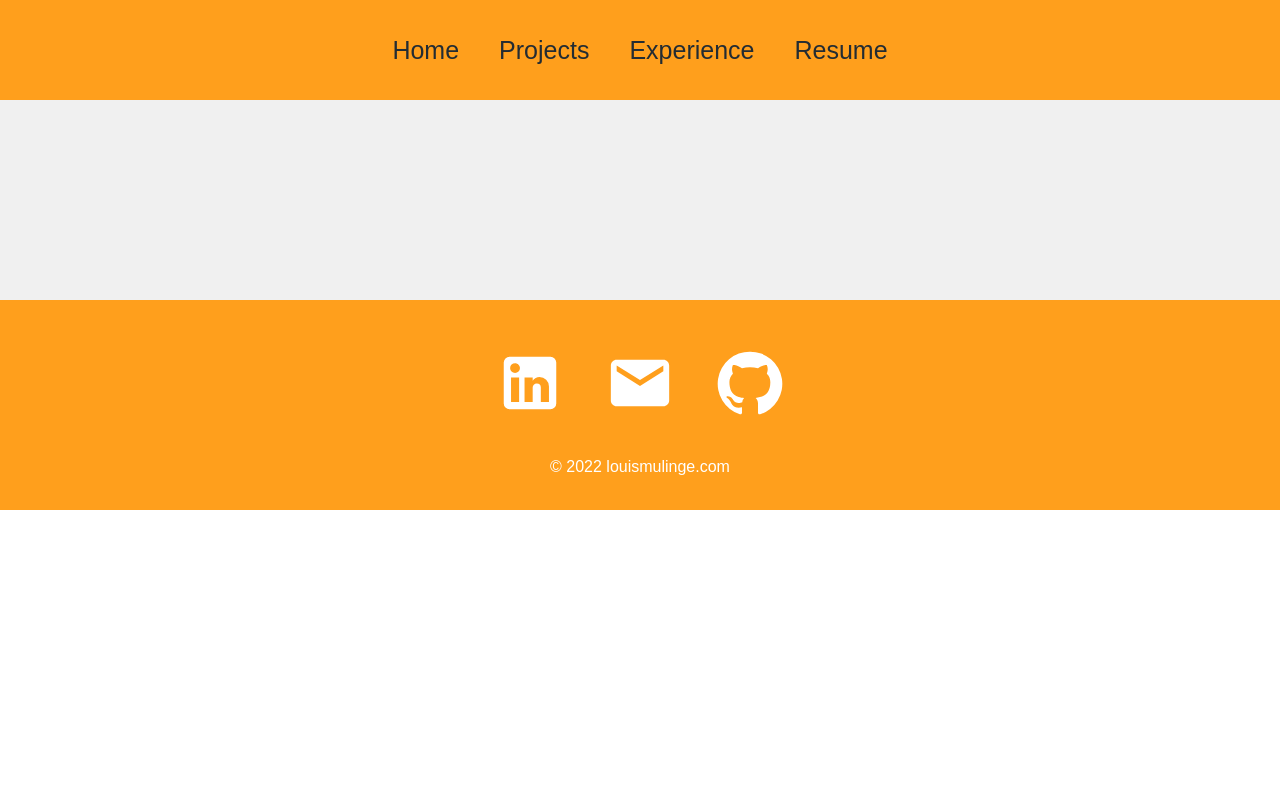
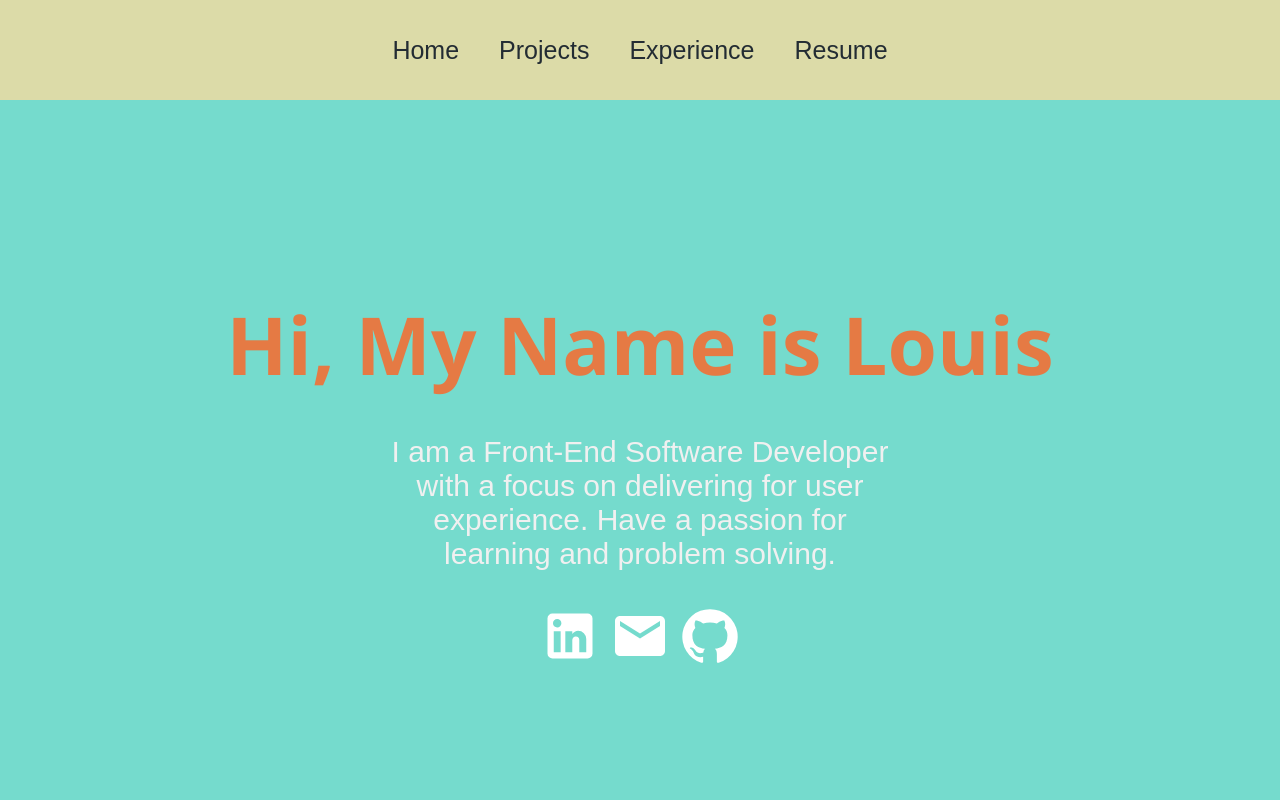
Before and after one commit to LouisNzavi/Portoflio-Website, a React (Create React App) app: page / in a window 1280 px wide. Shown: the top 800 px of the page. Built offline with nearby package versions, Linux system fonts and the light colour scheme.

Commit message:
react-router issue blank white screen

```diff
--- a/package.json
+++ b/package.json
@@ -1,5 +1,6 @@
 {
   "name": "portfolio-site",
+  "homepage": "https://louismulinge.com/",
   "version": "0.1.0",
   "private": true,
   "dependencies": {
--- a/src/App.js
+++ b/src/App.js
@@ -14,7 +14,7 @@ function App() {
       <Router>
         <Navbar />
         <Routes>
-          <Route path="/home" element={<Home />} />
+          <Route path="/" element={<Home />} />
           <Route path="/projects" element={<Projects />} />
           <Route path="/project/:id" element={<ProjectDisplay />} />
           <Route path="/experience" element={<Experience />} />
--- a/src/index.js
+++ b/src/index.js
@@ -1,7 +1,6 @@
 import React from "react";
 import ReactDOM from "react-dom/client";
 import App from "./App";
-import reportWebVitals from "./reportWebVitals";
 
 const root = ReactDOM.createRoot(document.getElementById("root"));
 root.render(
@@ -9,8 +8,3 @@ root.render(
     <App />
   </React.StrictMode>
 );
-
-// If you want to start measuring performance in your app, pass a function
-// to log results (for example: reportWebVitals(console.log))
-// or send to an analytics endpoint. Learn more: https://bit.ly/CRA-vitals
-reportWebVitals();
--- a/src/pages/ProjectDisplay.js
+++ b/src/pages/ProjectDisplay.js
@@ -12,8 +12,6 @@ function ProjectDisplay() {
   const { id } = useParams();
   const project = ProjectList[id];
 
-  // const githubLink = ProjectList;
-
   return (
     <div className="project">
       <h1>{project.name}</h1>
@@ -23,12 +21,12 @@ function ProjectDisplay() {
         {project.skill}
       </p>
       <div>
-        <GitHubIcon />
+        {ProjectList.map((icon) => {
+          return <GitHubIcon github={icon.github} />;
+        })}
       </div>
 
-      <div>
-        <LanguageIcon />
-      </div>
+      <LanguageIcon />
     </div>
   );
 }
--- a/src/styles/Footer.css
+++ b/src/styles/Footer.css
@@ -1,7 +1,7 @@
 .footer {
   width: 100%;
   height: 200px;
-  background: #ff9f1c;
+  background: #dcdba8;
   display: flex;
   justify-content: center;
   align-items: center;
--- a/src/styles/Home.css
+++ b/src/styles/Home.css
@@ -13,14 +13,14 @@
   justify-content: center;
   align-items: center;
   text-align: center;
-  background-color: #00afb5;
+  background-color: #75dbcd;
   color: #f0f0f0;
 }
 
 .about h2 {
   font-family: "Segoe UI", Tahoma, Geneva, Verdana, sans-serif;
   font-size: 80px;
-  color: #ff9f1c;
+  color: #e57a44;
   height: 50px;
 }
 
@@ -37,18 +37,17 @@
 .skills {
   font-size: 35px;
   width: 100%;
-  display: flex;
-  justify-content: center;
-  flex-direction: column;
+  /* display: flex;
   align-items: center;
+  justify-content: center; */
 }
 
 .skills h1 {
   color: #004777;
-  display: flex;
-  justify-content: center;
+  text-align: center;
+  /* display: flex;
   align-items: center;
-  /* text-align: center; */
+  justify-content: center; */
 }
 
 .skills .list {
--- a/src/styles/Navbar.css
+++ b/src/styles/Navbar.css
@@ -1,7 +1,7 @@
 .navbar {
   width: 100%;
   height: 100px;
-  background: #ff9f1c;
+  background: #dcdba8;
 }
 
 .links {
```
